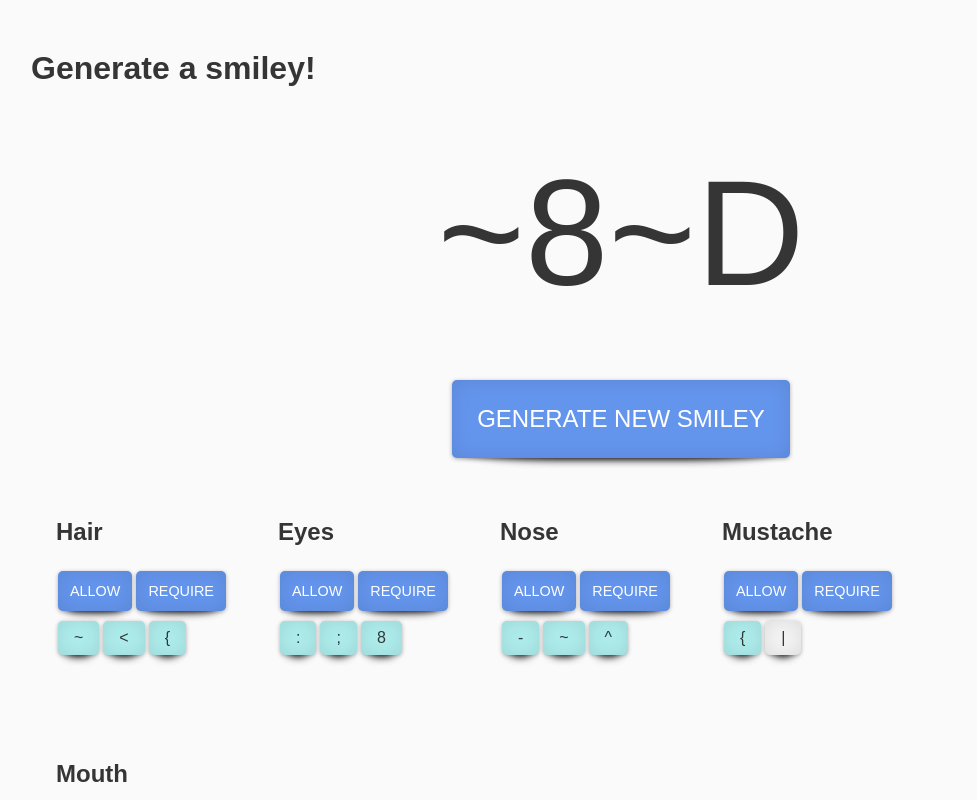
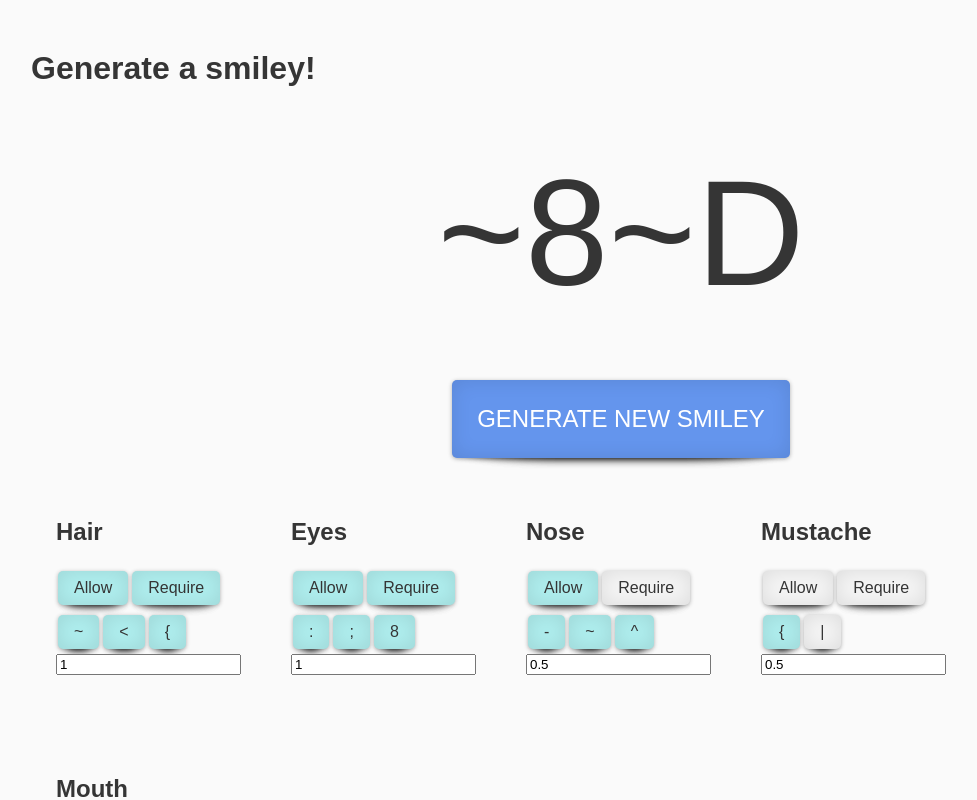
Before and after one commit to aespringfield/smiley-generator, a React (Create React App) app: page / in a window 1280 px wide. Shown: the top 800 px of the page, without its empty margins (19-996 px from the left). Built offline with nearby package versions, Linux system fonts and the light colour scheme.

Commit message:
Start adding probability features. Need to make input field not static

```diff
--- a/src/components/ConfigButton.js
+++ b/src/components/ConfigButton.js
@@ -4,8 +4,9 @@ import classNames from 'classnames';
 // allow is kind of working but it's probably on both config buttons--need to change. Also doesn't seem to work so well when you try to toggle it back to true.
 const ConfigButton = props => {
     const buttonClasses = classNames(
-        'config-button',
-        props.buttonOpts.class
+        'character-button',
+        props.buttonOpts.class,
+        {'selected': props.buttonOpts.feature[props.buttonOpts.selectBy]}
     )
 
     return (
--- a/src/components/FeatureConfigOptions.js
+++ b/src/components/FeatureConfigOptions.js
@@ -2,6 +2,7 @@ import React from 'react';
 import FeatureCharacterOptions from './FeatureCharacterOptions';
 import ConfigButton from './ConfigButton';
 import { capitalize } from './lib/TextHelper';
+import FeatureProbabilityInput from './FeatureProbabilityInput';
 
 const FeatureConfigOptions = props => {
     const toggleCharacterAllowed = props.updateCharacter('toggleCharacterAllowed');
@@ -10,13 +11,19 @@ const FeatureConfigOptions = props => {
     const requireButtonOpts = {
         text: 'Require',
         class: 'require-button',
+        selectBy: 'required',
+        feature: props.feature,
         handleClick: props.updateConfig('toggleRequired')
     }
     const allowButtonOpts = {
         text: 'Allow',
         class: 'allow-button',
+        selectBy: 'allowed',
+        feature: props.feature,
         handleClick: props.updateConfig('toggleAllowed')
     }
+
+    const setProbability = props.updateConfig('setProbability');
 
     return (
         <div className="feature-config-options">
@@ -36,6 +43,10 @@ const FeatureConfigOptions = props => {
                     characters={props.feature.characters}
                     toggleCharacterAllowed={toggleCharacterAllowed}
                 />
+                <FeatureProbabilityInput
+                    setProbability = {setProbability}
+                    probability = {props.feature.probability}
+                />
             </div>
         </div>
     )
--- /dev/null
+++ b/src/components/FeatureProbabilityInput.js
@@ -0,0 +1,17 @@
+import React from 'react';
+
+const FeatureProbabilityInput = props => {
+  const handleChange = event => {
+    props.setProbability(event.target.value);
+  }
+
+  return (
+    <input
+      type="text"
+      value={props.probability}
+      onChange={(event) => handleChange(event)}
+    />
+  )
+}
+
+export default FeatureProbabilityInput;
--- a/src/models/Feature.js
+++ b/src/models/Feature.js
@@ -4,11 +4,18 @@ export default class Feature extends Character {
     constructor({name, allowed, required, characters}) {
         super(name, allowed)
         this.required = required;
+        this.probability = this.required ? 1 : 0.5;
         this.characters = characters.map(character => new Character(character.name, character.allowed));
     }
 
     findCharacterIndex(characterName) {
         return this.characters.find(character => character.name === characterName);
+    }
+
+    setProbability(probability) {
+        this.probability = probability;
+
+        this.required = this.probability < 1 ? true : false;
     }
 
     toggleCharacterAllowed = (characterIndex) => {
@@ -18,10 +25,15 @@ export default class Feature extends Character {
 
     toggleRequired = () => {
         this.required = !this.required;
+        this.required ? this.propability = 1 : this.probability = 0.5
     }
 
     toggleAllowed = () => {
         this.allowed = !this.allowed;
+    }
+
+    decideWhetherToUse = () => {
+        return this.required || Math.random() < this.probability ? true : false
     }
 
     pickCharacter = () => {
--- a/src/models/SmileyCreator.js
+++ b/src/models/SmileyCreator.js
@@ -37,7 +37,7 @@ export default class SmileyCreator {
 
     createSmiley() {
         return this.putFeaturesInOrder().reduce((smiley, feature) => {
-            if (!feature.allowed) { return smiley }
+            if (!feature.allowed || !feature.decideWhetherToUse()) { return smiley }
             return smiley += feature.pickCharacter();
         }, '')
     }
```
